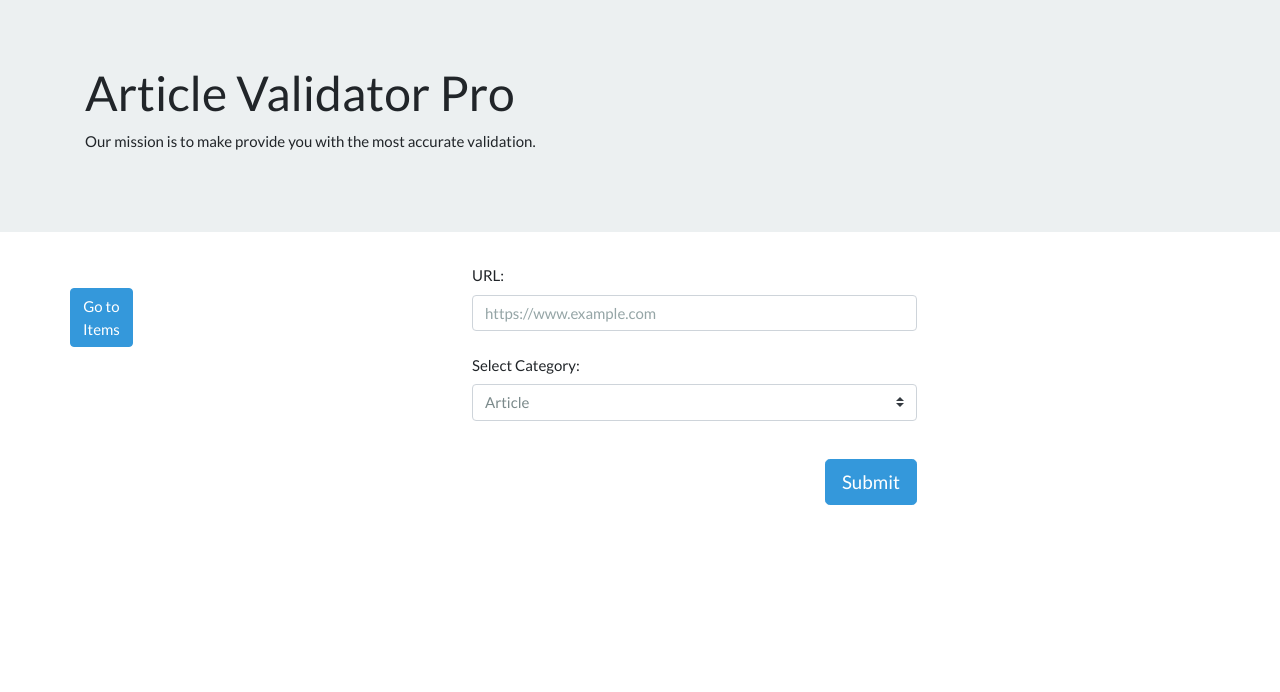
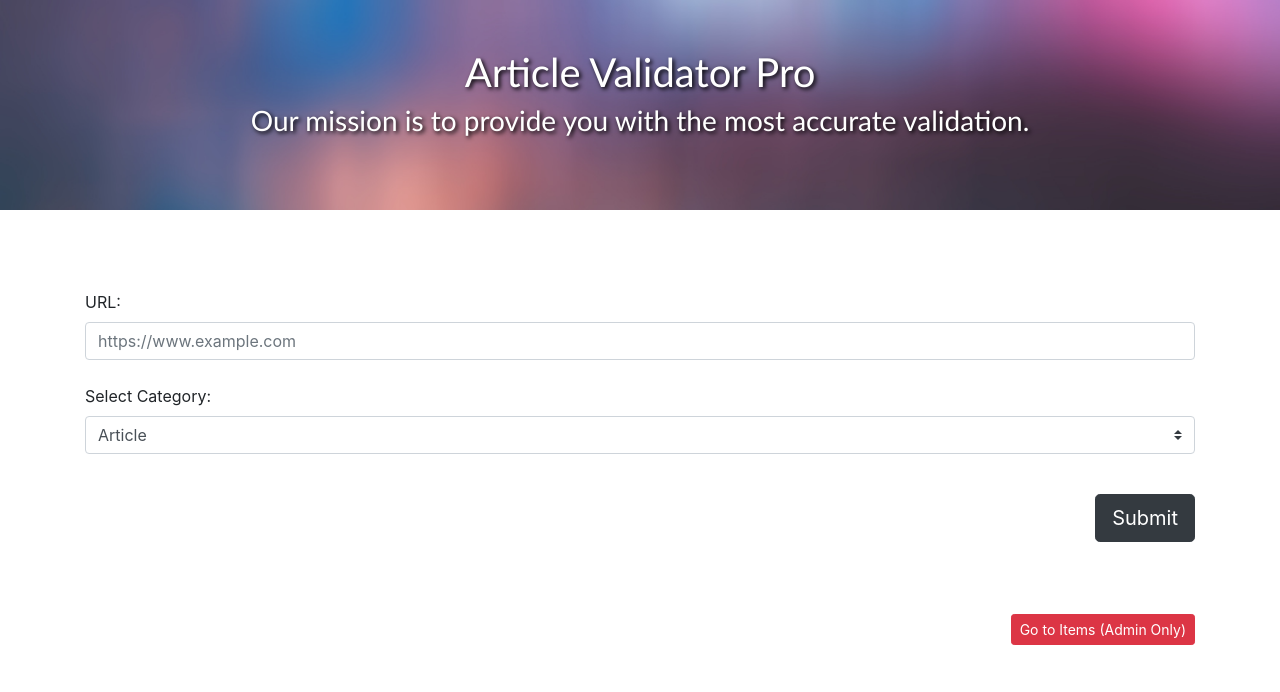
Before and after one commit to lrdkelvin/thisyeartho, a Node server app: page /add in a window 1280 px wide. Shown: the top 692 px of the page. Run offline with Node 20, Linux system fonts and the light colour scheme; some libraries are stand-ins or nearby versions.

Commit message:
stylized everything

```diff
--- a/public/add.html
+++ b/public/add.html
@@ -4,33 +4,29 @@
 <head>
   <meta charset="UTF-8">
   <title>Add New Item</title>
-  <!-- Latest compiled and minified CSS & JS -->
-  <link href="https://maxcdn.bootstrapcdn.com/bootswatch/4.0.0/flatly/bootstrap.min.css" rel="stylesheet">
+  <link rel="stylesheet" href="https://maxcdn.bootstrapcdn.com/bootstrap/4.5.0/css/bootstrap.min.css">
+  <script src="https://ajax.googleapis.com/ajax/libs/jquery/3.5.1/jquery.min.js"></script>
+  <script src="https://cdnjs.cloudflare.com/ajax/libs/popper.js/1.16.0/umd/popper.min.js"></script>
+  <script src="https://maxcdn.bootstrapcdn.com/bootstrap/4.5.0/js/bootstrap.min.js"></script>
   <link rel="stylesheet" href="css/styles.css" media="screen" title="no title">
-  <script src="https://code.jquery.com/jquery.js"></script>
-  <script src="https://maxcdn.bootstrapcdn.com/bootstrap/4.0.0/js/bootstrap.min.js"></script>
+  <script src='https://kit.fontawesome.com/a076d05399.js'></script>
 </head>
 
 <body>
-  <div class="jumbotron jumbotron-fluid">
+  <div class="jumbotron jumbotron-fluid text-center pt-5">
     <div class="container">
       <h1>Article Validator Pro</h1>
-      <p>Our mission is to make provide you with the most accurate validation.</p>
+      <h3>Our mission is to provide you with the most accurate validation.</h3>
     </div>
   </div>
-  <div class="container">
+  <div class="container mb-5">
     <div class="row">
-      <div class="row">
-        <div class="col-sm-2 mt-4">
-          <a class="btn btn-info" href="/admin">Go to Items</a>
-        </div>
-      </div>
-      <div class="col-md-5 offset-md-3">
+      <div class="col-md-12 text-left mt-5">
         <form id="addNew">
           <div class="form-group">
-            <label for="title">URL:</label>
-            <input type="text" class="form-control" placeholder="https://www.example.com" id="urlToBe">
-            <br />
+            <label for="urlToBe">URL:</label>
+            <input type="text" class="form-control" placeholder="https://www.example.com" id="urlToBe"/>
+            <br>
             <div class="form-group">
               <label for="category">Select Category:</label>
               <select class="custom-select" id="category">
@@ -40,13 +36,21 @@
                 <option value="Other">Other</option>
               </select>
             </div>
-            <br />
-            <button type="submit" class="btn btn-info submit btn-lg">Submit</button>
+            <br>
+            <button type="submit" class="btn btn-dark submit btn-lg">Submit</button>
           </div>
         </form>
       </div>
     </div>
   </div>
+  <div class="container pb-5 mb-5">
+    <div class="row">
+      <div class="col-md-12 mt-4">
+        <a class="btn btn-sm btn-danger adminOnly" href="/admin">Go to Items (Admin Only)</a>
+      </div>
+    </div>
+  </div>
+
   <!-- Custom Script -->
   <script src="js/add.js" type="text/javascript"></script>
 
--- a/public/css/styles.css
+++ b/public/css/styles.css
@@ -2,11 +2,11 @@ button.submit {
   float: right;
 }
 
-form#cms {
+form#add {
   margin-top: 50px;
 }
 
-#cms textarea {
+#add textarea {
   resize: none;
 }
 
@@ -49,3 +49,20 @@ button.edit {
 .signUpBtn {
   text-shadow: 2px 2px 4px #000000;
 }
+
+.jumbotron {
+  background-image: url("../img/start.jpg");
+  background-size: 100%;
+  background-repeat: repeat-x repeat-y;
+  font-family: 'Gill Sans', 'Gill Sans MT', Calibri, 'Trebuchet MS', sans-serif;
+  color: white;
+  text-shadow: 2px 2px 4px #000000;
+}
+
+.adminOnly {
+  float: right;
+}
+
+#search-button {
+  float: right;
+}
--- a/public/index.html
+++ b/public/index.html
@@ -41,7 +41,7 @@ functionality.-->
         <div class="row">
             <div class="col-md-3"></div>
             <div class="col-md-3">
-                <button class="text-light btn btn-dark btn-lg btn-outline-dark loginBtn" data-toggle="modal"
+                <button class="text-light btn btn-lg btn-outline-dark loginBtn pl-4 pr-4" data-toggle="modal"
                     data-target="#loginModal">Login <i class="fas fa-sign-in-alt"></i></button>
             </div>
             <!-- The Modal -->
@@ -73,7 +73,7 @@ functionality.-->
             </div>
 
             <div class="col-md-3">
-                <a class="text-light btn btn-dark btn-lg btn-outline-dark signUpBtn" data-toggle="modal"
+                <a class="text-light btn btn-lg btn-outline-dark signUpBtn pl-4 pr-4" data-toggle="modal"
                     data-target="#signUpModal">Sign Up <i class="fas fa-user-plus"></i></a>
             </div>
             <!-- The Modal -->
```
Also changed, not shown: public/admin.html (+11 -11 lines), public/dashboard.html (+24 -17 lines).
